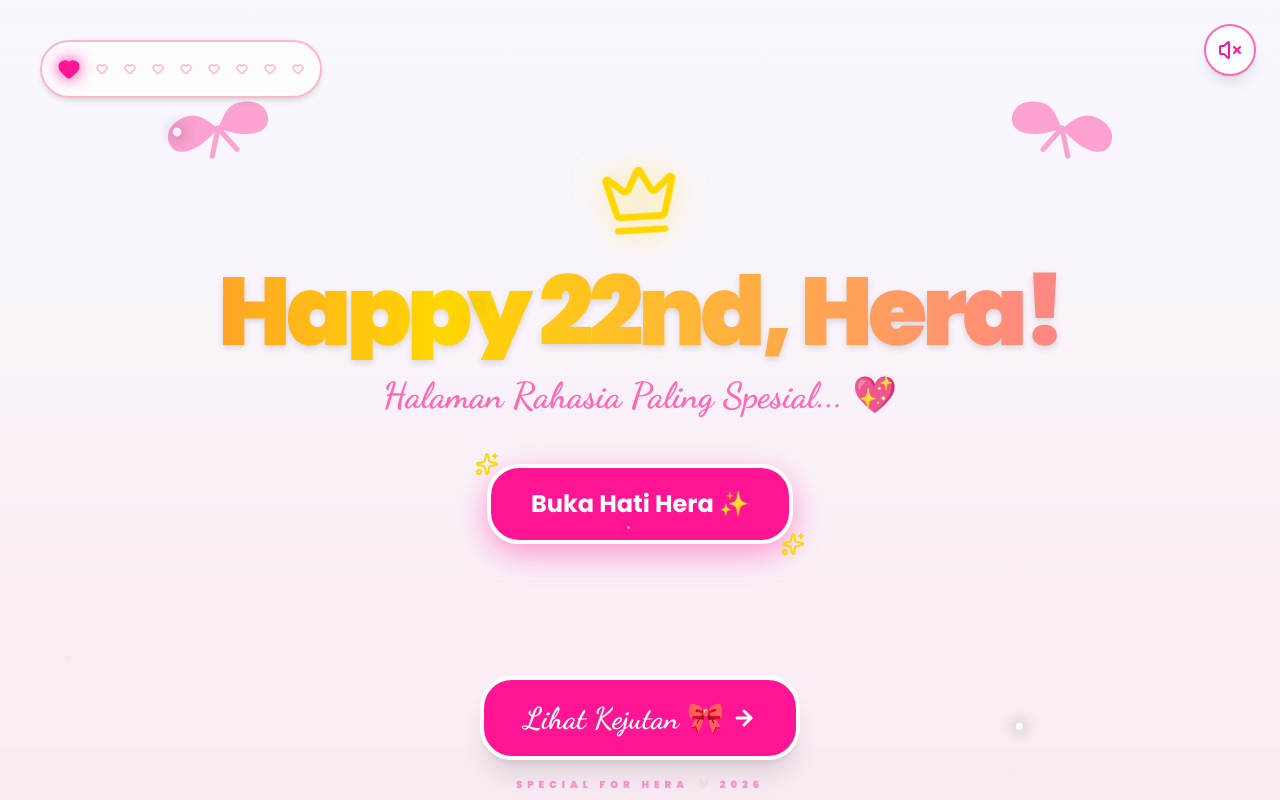
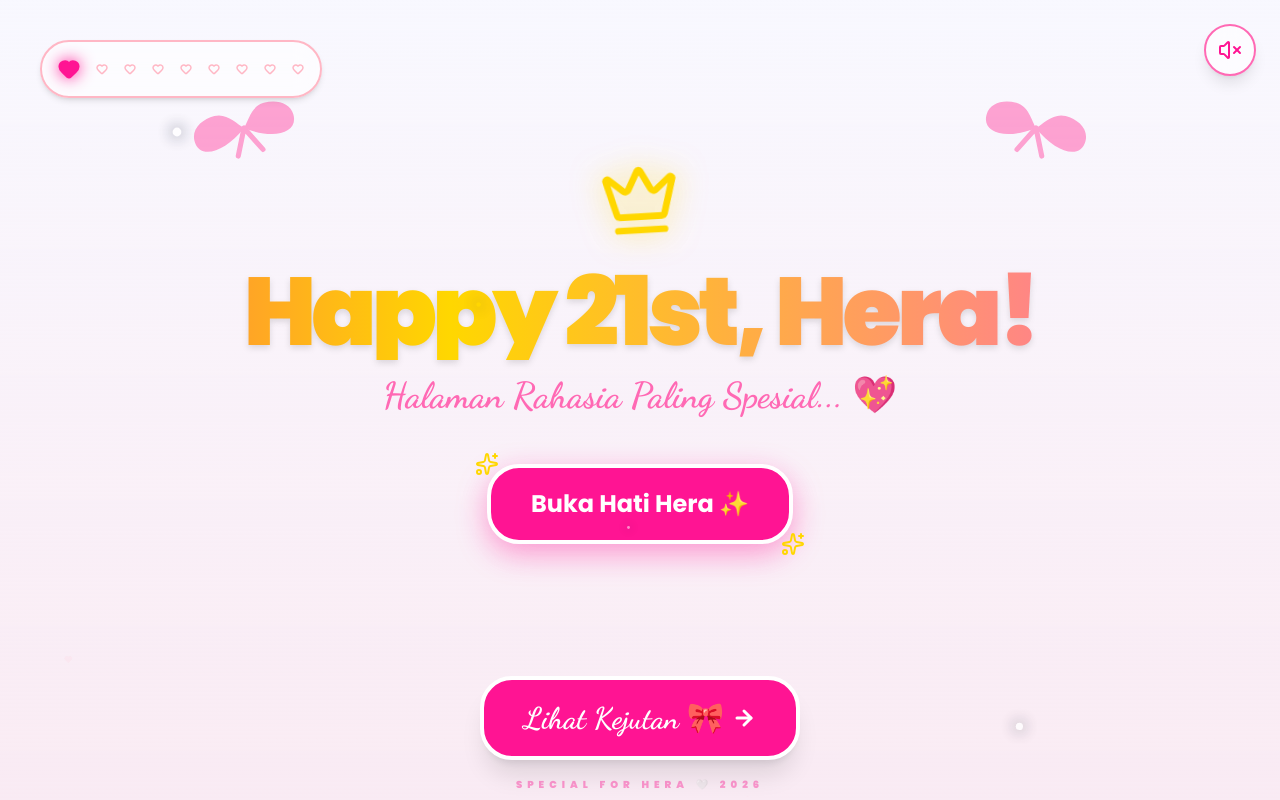
Before and after one commit to BobbyHM-21/raraultah, a React (Vite) app: page / in a window 1280 px wide. Built offline with nearby package versions, Linux system fonts and the light colour scheme.

Commit message:
Correction: Changed birthday age from 22 to 21 throughout the app

```diff
--- a/src/App.jsx
+++ b/src/App.jsx
@@ -161,7 +161,7 @@ const HeroSlide = ({ direction, onNext }) => (
       </motion.div>
 
       <h1 className="text-4xl md:text-8xl font-black text-hot-pink font-poppins mb-4 tracking-tighter drop-shadow-md glitter-text">
-        Happy 22nd, Hera!
+        Happy 21st, Hera!
       </h1>
       <p className="text-xl md:text-4xl font-dancing text-princess-pink mb-12 font-bold">
         Halaman Rahasia Paling Spesial... 💖
@@ -186,7 +186,7 @@ const TimelineSlide = ({ direction }) => {
     { title: "Roblox Story 🎮", text: "Dimulai dari dunia blok, siapa sangka cinta kita nggak cuma bohongan. Dari Roblox jadi Rumah paling nyaman.", icon: <Gamepad2 /> },
     { title: "Suara Manismu 📞", text: "Malam-malam lewati layar kecil, tapi hangatnya suara kamu sampai ke ulu hati. Sleepcall yang paling berharga.", icon: <MessageCircle /> },
     { title: "Rindu LDR 🌍", text: "LDR menyiksa, tapi VC jadi nyawa. Walau jarak memisahkan tangan, hatiku tetap di genggamanmu.", icon: <MapPin /> },
-    { title: "Our 22nd Lily 🌸", text: "Hari ini, 22 lilin menyala. Doaku sampai ke sana, menjagamu walau dari jauh saja.", icon: <Calendar /> }
+    { title: "Our 21st Lily 🌸", text: "Hari ini, 21 lilin menyala. Doaku sampai ke sana, menjagamu walau dari jauh saja.", icon: <Calendar /> }
   ];
 
   return (
@@ -290,7 +290,7 @@ const CakeSlide = ({ direction }) => {
         <div className="relative w-64 h-64 md:w-80 md:h-80 flex flex-col items-center justify-end">
           {/* Candles */}
           <div className="flex gap-4 mb-[-10px] z-20">
-            {['2', '2'].map((n, i) => (
+            {['2', '1'].map((n, i) => (
               <div key={i} className="relative flex flex-col items-center">
                 {!blown && (
                   <motion.div
@@ -457,7 +457,7 @@ const LetterSlide = ({ direction }) => (
       <h3 className="text-3xl md:text-5xl text-hot-pink font-black font-dancing mb-10 md:mb-12 glitter-text">Selamat Ulang Tahun, Heraa Sayang... 🎈</h3>
       <div className="font-dancing text-xl md:text-4xl text-gray-800 leading-normal md:leading-loose space-y-6 md:space-y-10 text-center font-bold">
         <p>
-          22 tahun lilin menyala, walau jarak pisahkan kita, doaku selalu sampai ke sana. Kamu adalah hadiah dari dunia maya yang jadi kenyataan terindahku.
+          21 tahun lilin menyala, walau jarak pisahkan kita, doaku selalu sampai ke sana. Kamu adalah hadiah dari dunia maya yang jadi kenyataan terindahku.
         </p>
         <p className="text-princess-pink scale-105 md:scale-110 transform">
           "Maaf ya kalau aku sering egois, sering salah paham, bikin kamu nangis. Makasih udah bertahan saat aku sulit dimengerti."
```
